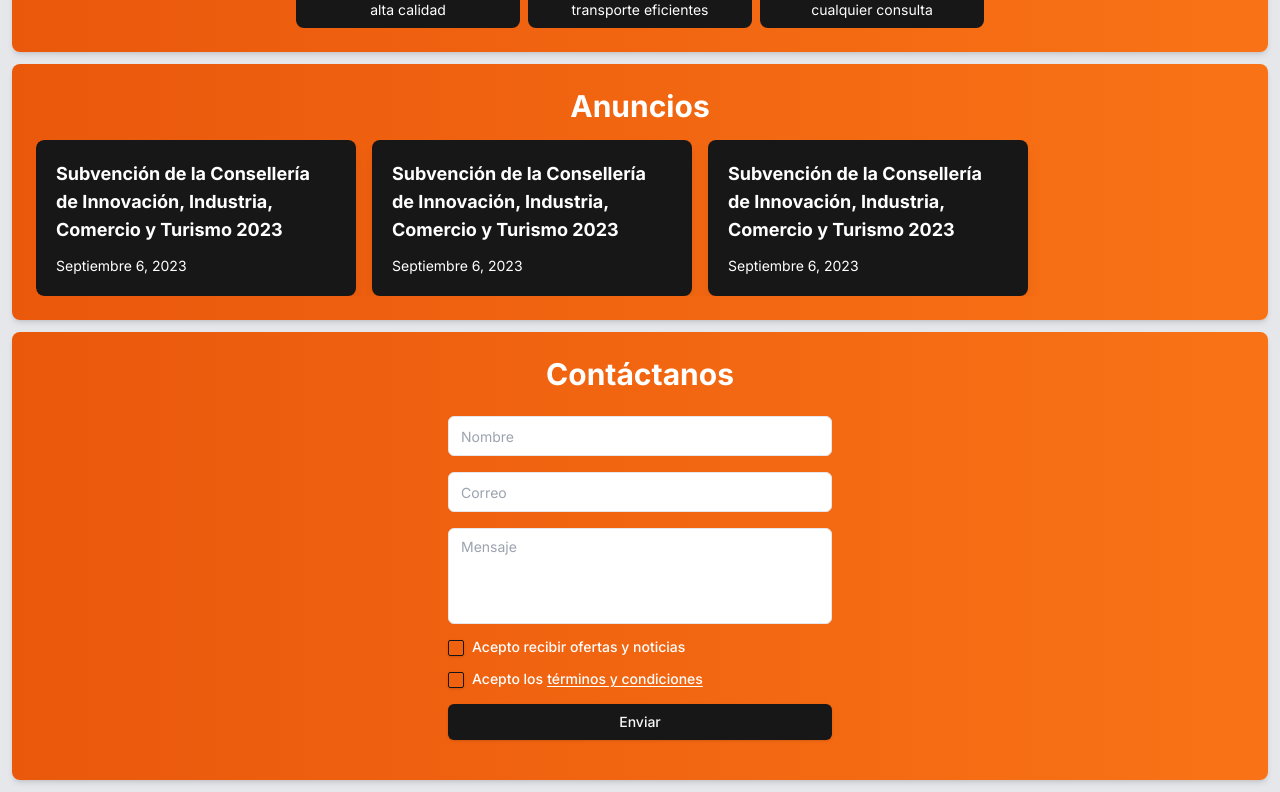
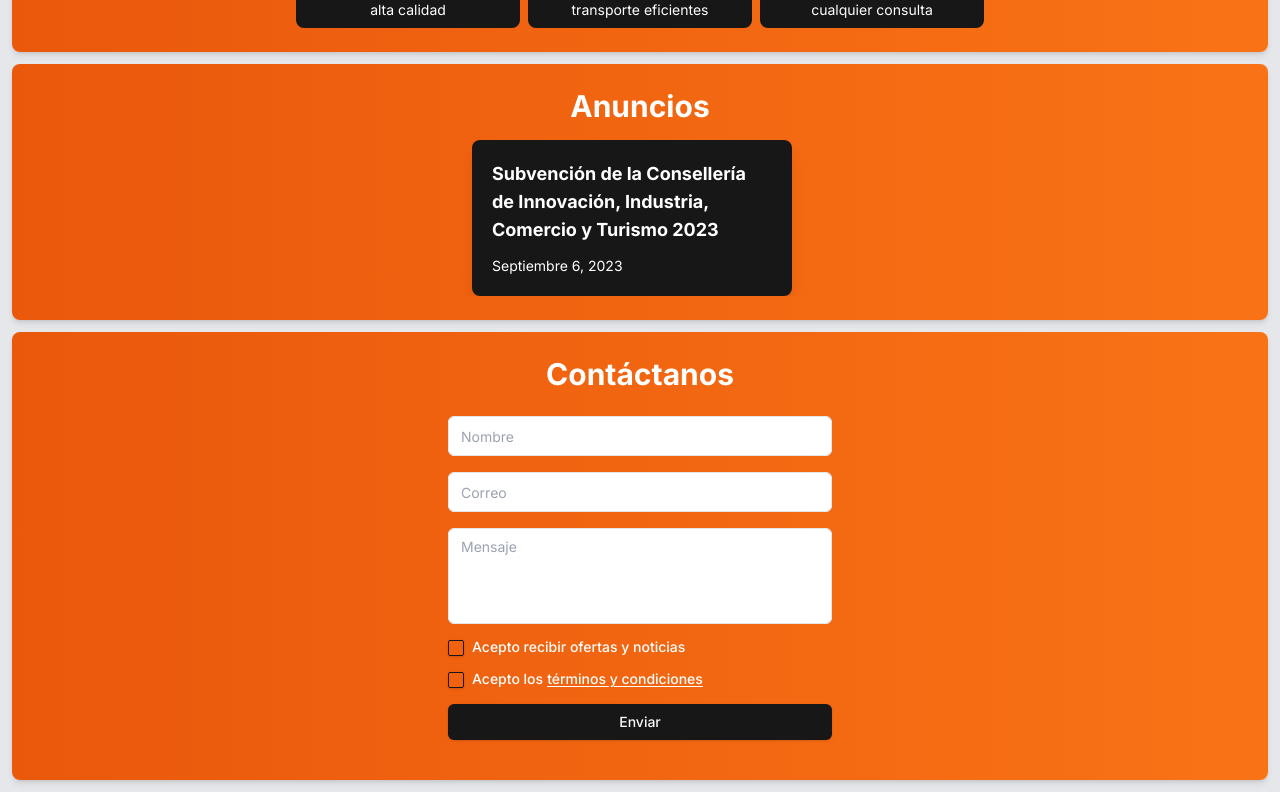
Before and after one commit to ricardocr987/cevini, a Next.js app: page / in a window 1280 px wide. Shown: the part 996-1788 px from the top of the page. Built offline with nearby package versions, Linux system fonts and the light colour scheme; no server answers.

Commit message:
fix link

```diff
--- a/src/components/sections/AnnouncementSection.tsx
+++ b/src/components/sections/AnnouncementSection.tsx
@@ -11,17 +11,7 @@ const announcements: Announcement[] = [
   {
     title: "Subvención de la Consellería de Innovación, Industria, Comercio y Turismo 2023",
     date: "Septiembre 6, 2023",
-    url: "/article-url",
-  },
-  {
-    title: "Subvención de la Consellería de Innovación, Industria, Comercio y Turismo 2023",
-    date: "Septiembre 6, 2023",
-    url: "/article-url",
-  },
-  {
-    title: "Subvención de la Consellería de Innovación, Industria, Comercio y Turismo 2023",
-    date: "Septiembre 6, 2023",
-    url: "/article-url",
+    url: "articles/subvencion-de-la-conselleria-de-innovacion-industria-comercio-y-turismo-2023",
   },
 ];
 
@@ -31,8 +21,8 @@ export const AnnouncementSection: React.FC = () => {
       <div className="bg-gradient-to-r from-orange-600 to-orange-500 shadow-md rounded-lg p-6 w-full flex flex-col items-center text-white">
         <h2 className="text-3xl font-bold text-center text-white mb-4">Anuncios</h2>
         <div className="relative w-full">
-          <Carousel className="overflow-hidden rounded-lg" opts={{ loop: true, slidesToScroll: 3, align: 'start' }}>
-            <CarouselContent className="flex px-2">
+          <Carousel className="overflow-hidden rounded-lg">
+            <CarouselContent className="flex justify-center items-center">
               {announcements.map((announcement, index) => (
                 <CarouselItem key={index} className="bg-neutral-900 text-white hover:bg-gray-800 max-w-80 p-3 rounded-lg shadow-lg mx-2 transition duration-300">
                   <a
```
